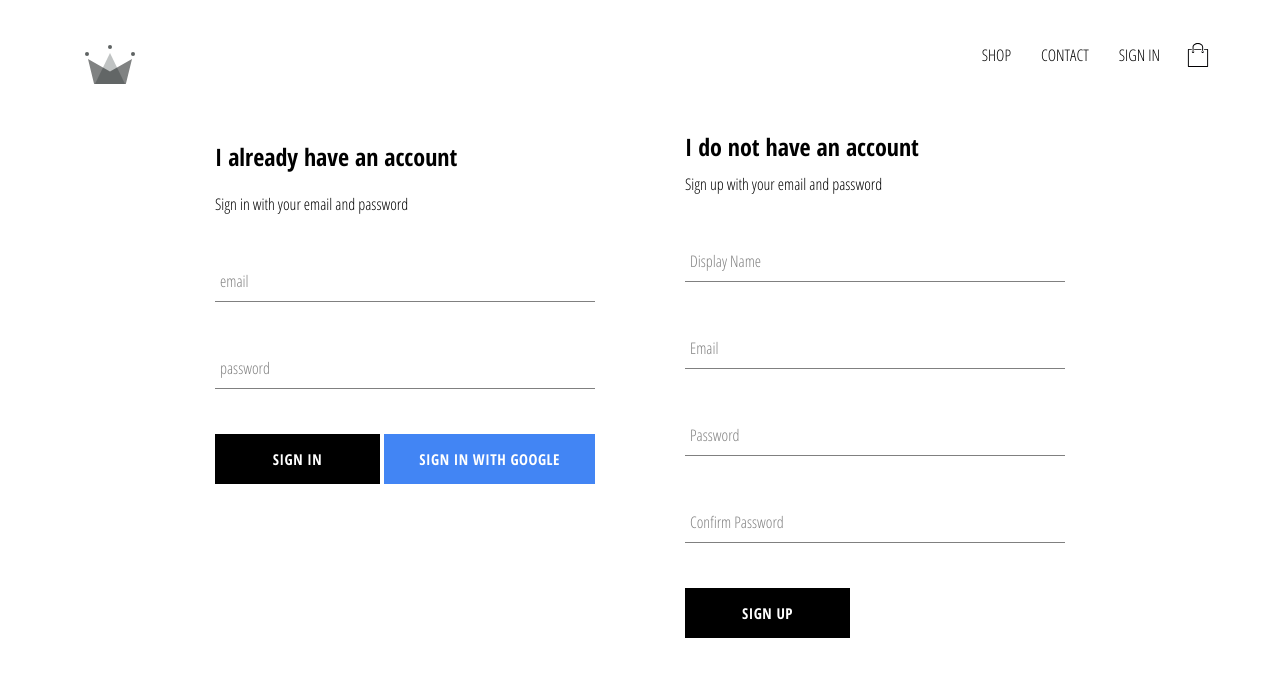
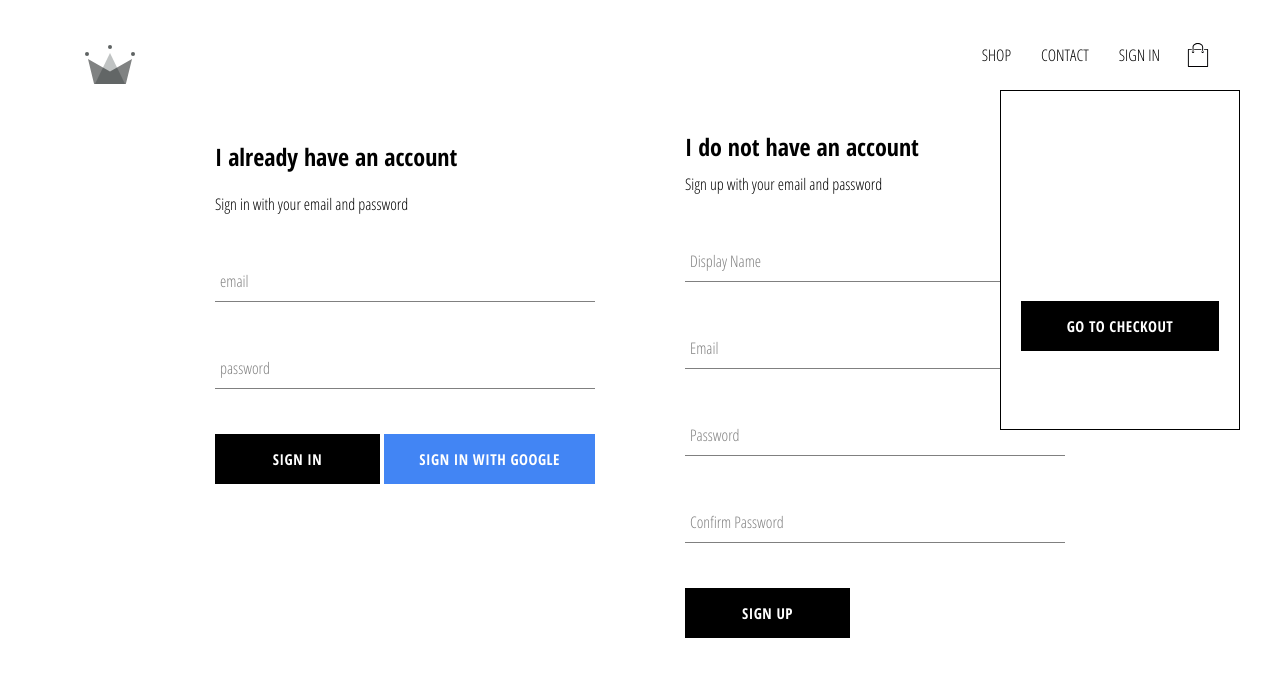
Before and after one commit to jonnymarshall/react-ecommerce-store, a React (Create React App) app: page /signin in a window 1280 px wide. Shown: the top 676 px of the page. Built offline with nearby package versions, Linux system fonts and the light colour scheme; no server answers.

Commit message:
shopping basket (cart dropdown) component created

```diff
--- /dev/null
+++ b/src/components/cart-dropdown/cart-dropdown.component.jsx
@@ -0,0 +1,16 @@
+import React from 'react'
+import CustomButton from '../custom-button/custom-button.component'
+
+import './cart-dropdown.styles.scss'
+
+const CartDropdown = () => {
+  return (
+    <div className='cart-dropdown'>
+      <div className='cart-items'>
+        <CustomButton>GO TO CHECKOUT</CustomButton>
+      </div>
+    </div>
+  )
+}
+
+export default CartDropdown;
--- /dev/null
+++ b/src/components/cart-dropdown/cart-dropdown.styles.scss
@@ -0,0 +1,24 @@
+.cart-dropdown {
+  position: absolute;
+  width: 240px;
+  height: 340px;
+  display: flex;
+  flex-direction: column;
+  padding: 20px;
+  border: 1px solid black;
+  background-color: white;
+  top: 90px;
+  right: 40px;
+  z-index: 5;
+
+  .cart-items {
+    height: 240px;
+    display: flex;
+    flex-direction: column;
+    overflow: scroll;
+  }
+
+  button {
+    margin-top: auto;
+  }
+}
--- a/src/components/header/header.component.jsx
+++ b/src/components/header/header.component.jsx
@@ -4,6 +4,7 @@
 import { auth } from '../../firebase/firebase.utils'
 import { connect } from 'react-redux'
 import CartIcon from '../cart-icon/cart-icon.component'
+import CartDropdown from '../cart-dropdown/cart-dropdown.component'
 
 import './header.styles.scss'
 
@@ -24,6 +25,7 @@
         }
         <CartIcon />
       </div>
+      <CartDropdown />
     </div>
   );
 }
```
